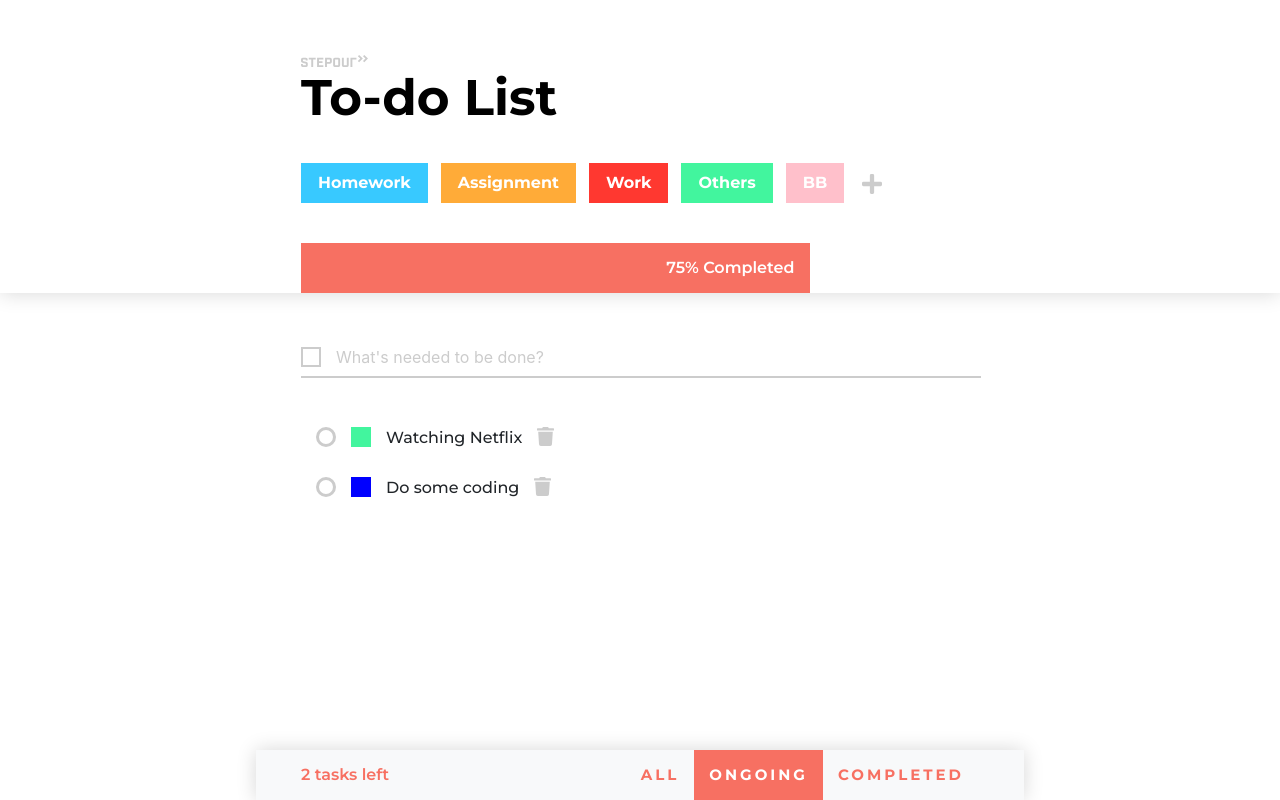
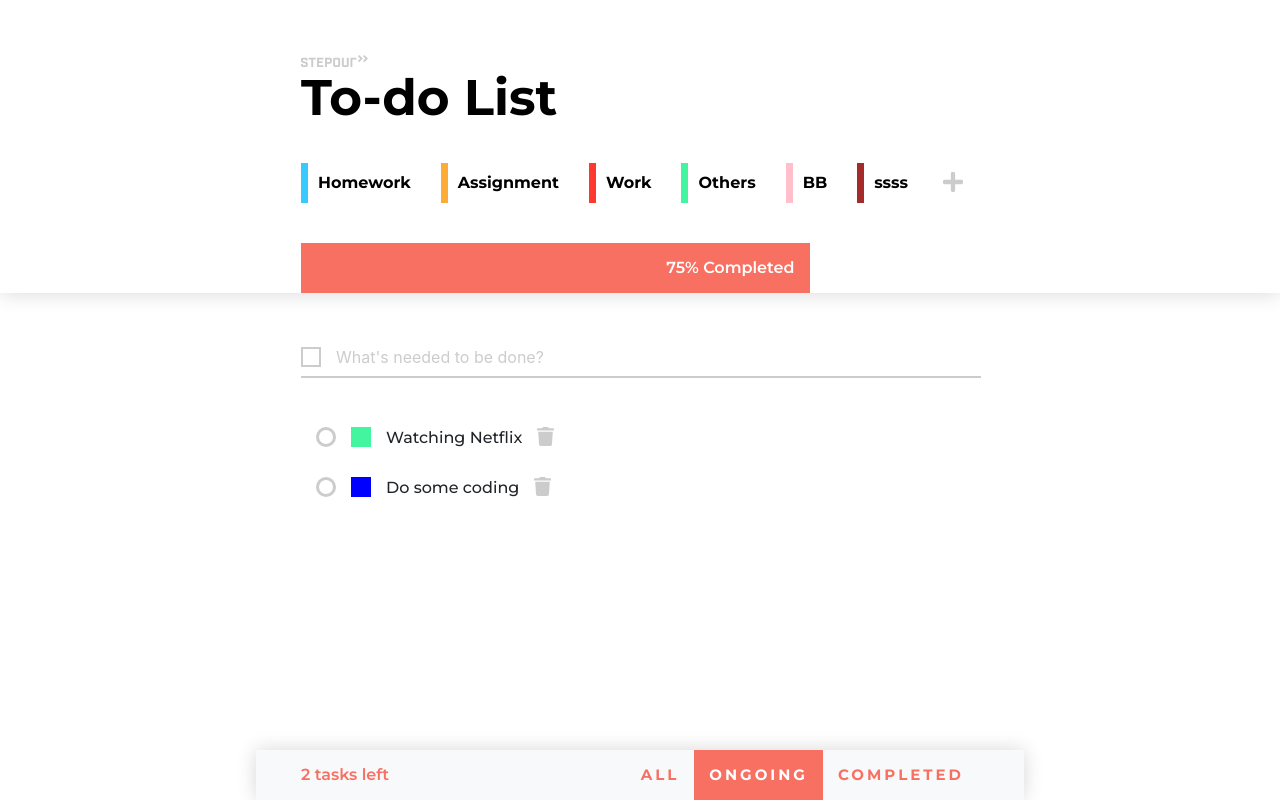
Before and after one commit to giangle0411/todo-app, a React (Create React App) app: page /incompleted in a window 1280 px wide. Built offline with nearby package versions, Linux system fonts and the light colour scheme; data requests are answered from the project's data file.

Commit message:
Complete category list styling

```diff
--- a/db.json
+++ b/db.json
@@ -82,6 +82,11 @@
       "name": "BB",
       "color": "Pink",
       "id": 6
+    },
+    {
+      "name": "ssss",
+      "color": "brown",
+      "id": 7
     }
   ]
 }
--- a/src/app.css
+++ b/src/app.css
@@ -29,6 +29,12 @@ h1 {
 /* Category List */
 .category-item {
   display: inline-block;
+  vertical-align: top;
+}
+
+.category-label {
+  width: 7px;
+  height: 40px;
 }
 
 /* Category Item */
@@ -38,13 +44,13 @@ h1 {
   margin-bottom: 13px;
   cursor: pointer;
   text-align: center;
+  display: flex;
 }
 
 .category-name {
-  color: #ffffff;
   font: Bold 16px/20px Montserrat;
   padding-right: 17px;
-  padding-left: 17px;
+  padding-left: 10px;
   padding-top: 10px;
 }
 
@@ -52,6 +58,7 @@ h1 {
 .add-category {
   margin-left: 5px;
   cursor: pointer;
+  padding-top: 5px;
   display: inline-block;
 }
 /* Progress Bar */
--- a/src/components/AppHeader/CategoryItem.js
+++ b/src/components/AppHeader/CategoryItem.js
@@ -7,7 +7,7 @@ import CategoryForm from './CategoryForm'
 import _ from 'lodash'
 
 class CategoryItem extends Component {
-  state = { show: false }
+  state = { show: false, hover: false }
 
   handleShow = () => {
     this.setState({ show: !this.state.show })
@@ -17,22 +17,42 @@ class CategoryItem extends Component {
     this.setState({ show: false })
   }
 
+  handleHover = () => {
+    this.setState({ hover: !this.state.hover })
+  }
+
   onSubmit = (formValues) => {
     this.props.editCategory(this.props.catItem.id, formValues)
     this.handleClose()
   }
 
   render() {
+    let styleBackground
+    if (this.state.hover) {
+      styleBackground = {
+        backgroundColor: `${this.props.catItem.color}`,
+        color: '#ffffff',
+      }
+    } else {
+      styleBackground = {
+        backgroundColor: 'white',
+        color: 'black',
+      }
+    }
     return (
       <div className="category-item">
         <div
           className="category-container"
           onClick={this.handleShow}
-          style={{
-            backgroundColor: `${this.props.catItem.color}`,
-          }}
+          style={styleBackground}
+          onMouseEnter={this.handleHover}
+          onMouseLeave={this.handleHover}
         >
-          <div className="category-name">{this.props.catItem.name}</div>
+          <div
+            className="category-label"
+            style={{ backgroundColor: `${this.props.catItem.color}` }}
+          ></div>
+          <span className="category-name">{this.props.catItem.name}</span>
         </div>
         <Modal show={this.state.show} onHide={this.handleClose} centered>
           <Modal.Body>
```
